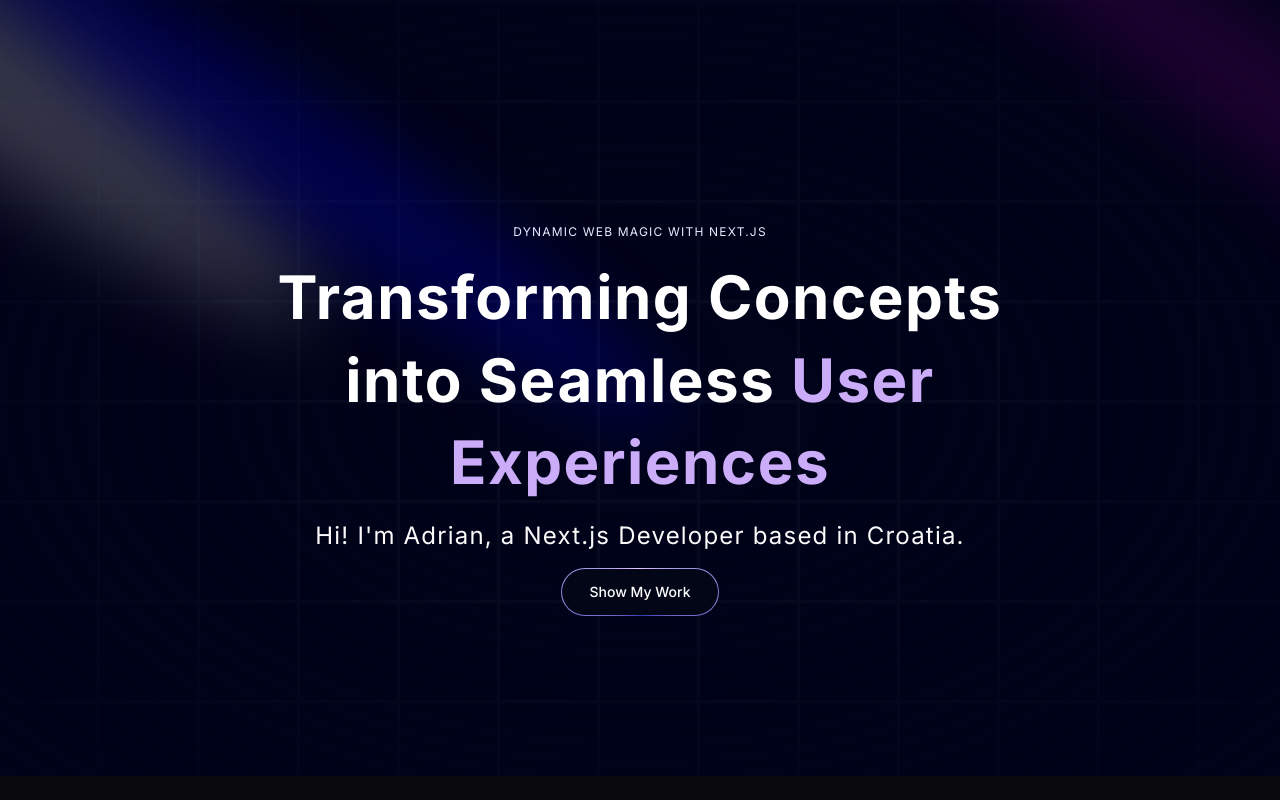
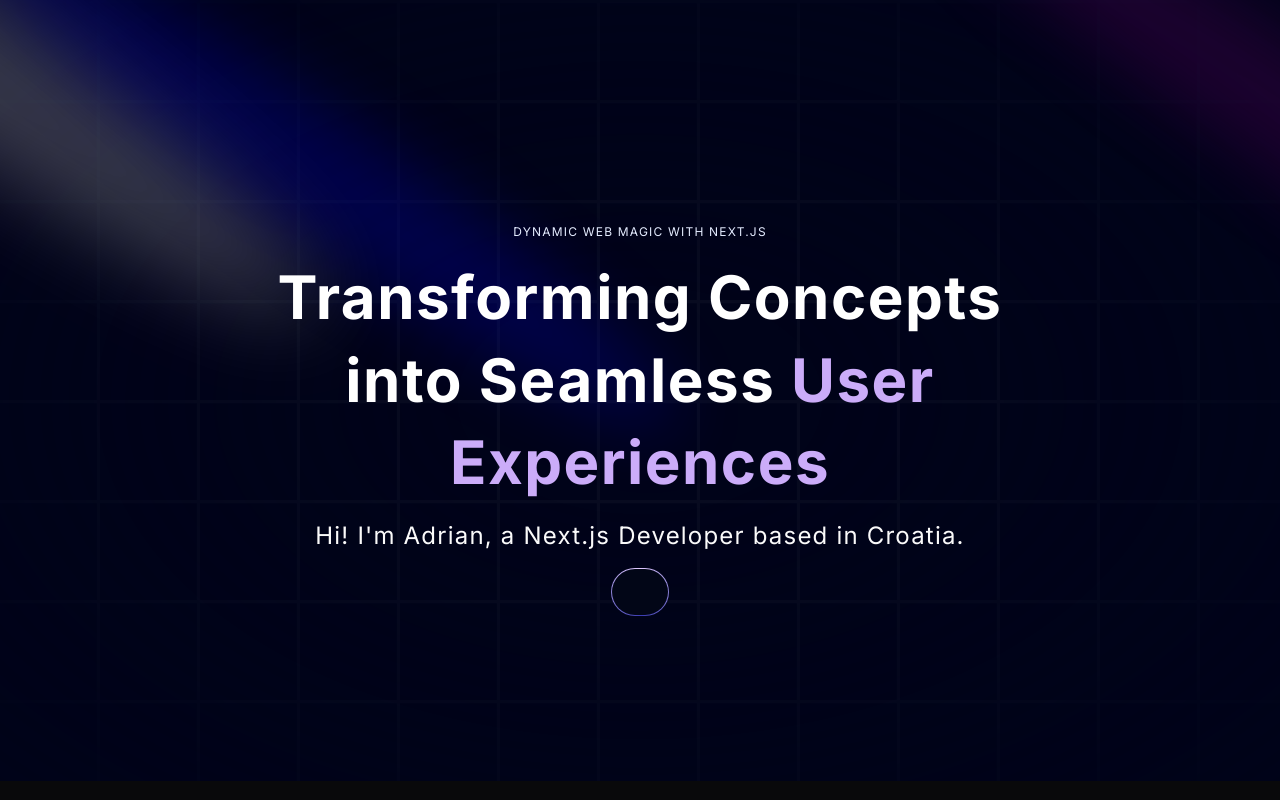
Before and after one commit to patacsilpam/modern-portfolio, a Next.js app: page / in a window 1280 px wide. Built offline with nearby package versions, Linux system fonts and the light colour scheme.

Commit message:
feat: update magic button

```diff
--- a/components/MagicButton.tsx
+++ b/components/MagicButton.tsx
@@ -1,12 +1,25 @@
 import React from 'react'
-
-const MagicButton = () => {
+const MagicButton = (
+  {
+    title,
+    icon,
+    position,
+    handleClick,
+    otherClasses} :
+  {
+    title: string,
+    icon: string,
+    position: string,
+    handleClick? :()=> void,
+    otherClasses?: string} ) => {
   return (
     <div>
-        <button className="relative inline-flex h-12 overflow-hidden rounded-full p-[1px] focus:outline-none">
+        <button className="relative inline-flex h-12 overflow-hidden rounded-full p-[1px] focus:outline-none" onClick={handleClick}>
         <span className="absolute inset-[-1000%] animate-[spin_2s_linear_infinite] bg-[conic-gradient(from_90deg_at_50%_50%,#E2CBFF_0%,#393BB2_50%,#E2CBFF_100%)]" />
-        <span className="inline-flex h-full w-full cursor-pointer items-center justify-center rounded-full bg-slate-950 px-7 text-sm font-medium text-white backdrop-blur-3xl">
-          Show My Work
+        <span className={`inline-flex h-full w-full cursor-pointer items-center justify-center rounded-full bg-slate-950 px-7 text-sm font-medium text-white backdrop-blur-3xl ${otherClasses}`}>
+          {position === "left" && icon}
+          {title}
+          {position === "right" && icon}
         </span>
       </button>
     </div>
```
